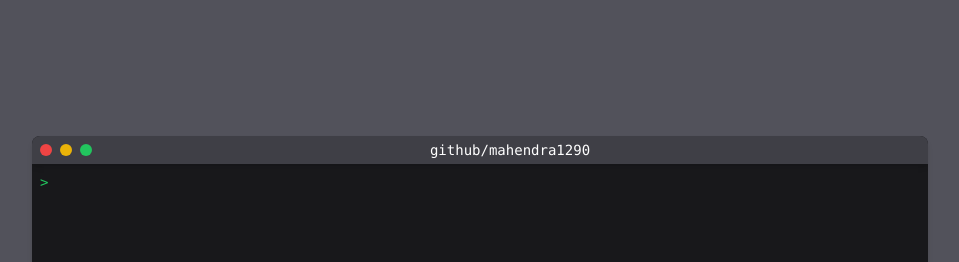
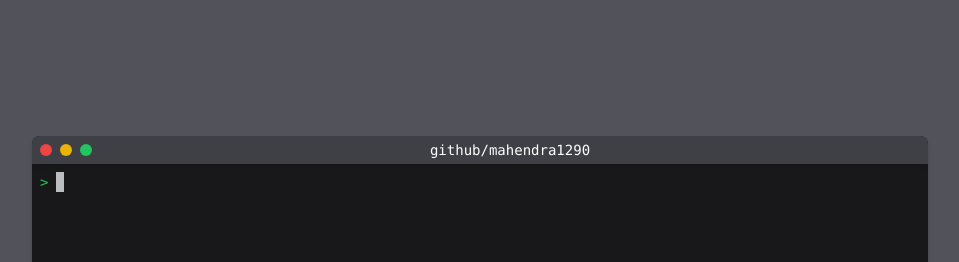
Before and after one commit to mahendra1290/me-terminal, a Svelte app: page / in a window 1280 px wide. Shown: the top 262 px of the page, without its empty margins (160-1119 px from the left). Built offline with nearby package versions, Linux system fonts and the light colour scheme.

Commit message:
add box type cursor

```diff
--- a/src/components/CommandInput.svelte
+++ b/src/components/CommandInput.svelte
@@ -3,8 +3,7 @@
   const dispatch = createEventDispatcher();
   export let value: string = "";
 
-  const handleSubmit = (e) => {
-    e.preventDefault();
+  const handleSubmit = () => {
     dispatch("enterkeydown", {
       value,
     });
@@ -29,7 +28,7 @@
   };
 </script>
 
-<form on:submit={handleSubmit}>
+<form on:submit|preventDefault={handleSubmit} class="w-full relative">
   <input
     type="text"
     on:blur={(e) => e.target.focus()}
@@ -37,4 +36,8 @@
     bind:value
     on:keydown={handleKeyDown}
   />
+  <p
+    class="border-r-8 border-gray-200 border-opacity-80 absolute inset-0 -left-[1px]"
+    style="width: {value.length + 1}ch;"
+  />
 </form>
```
